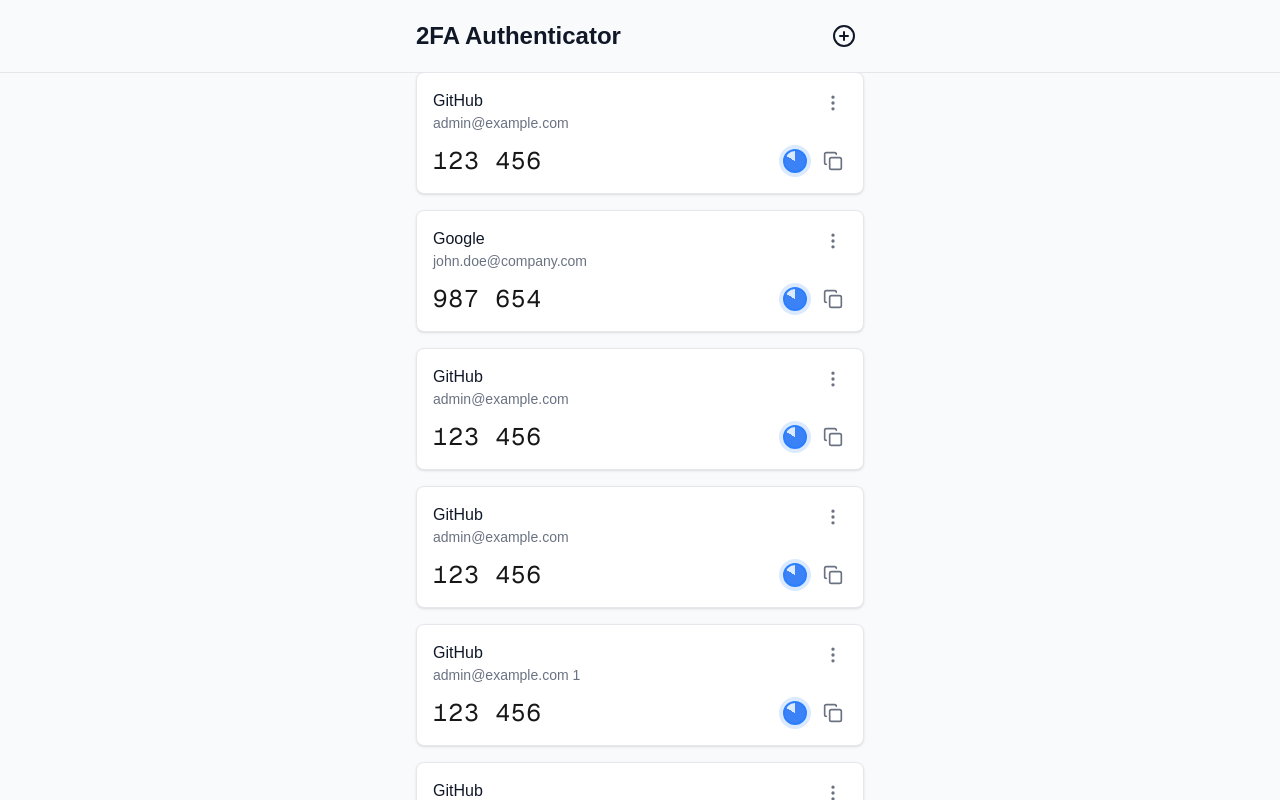
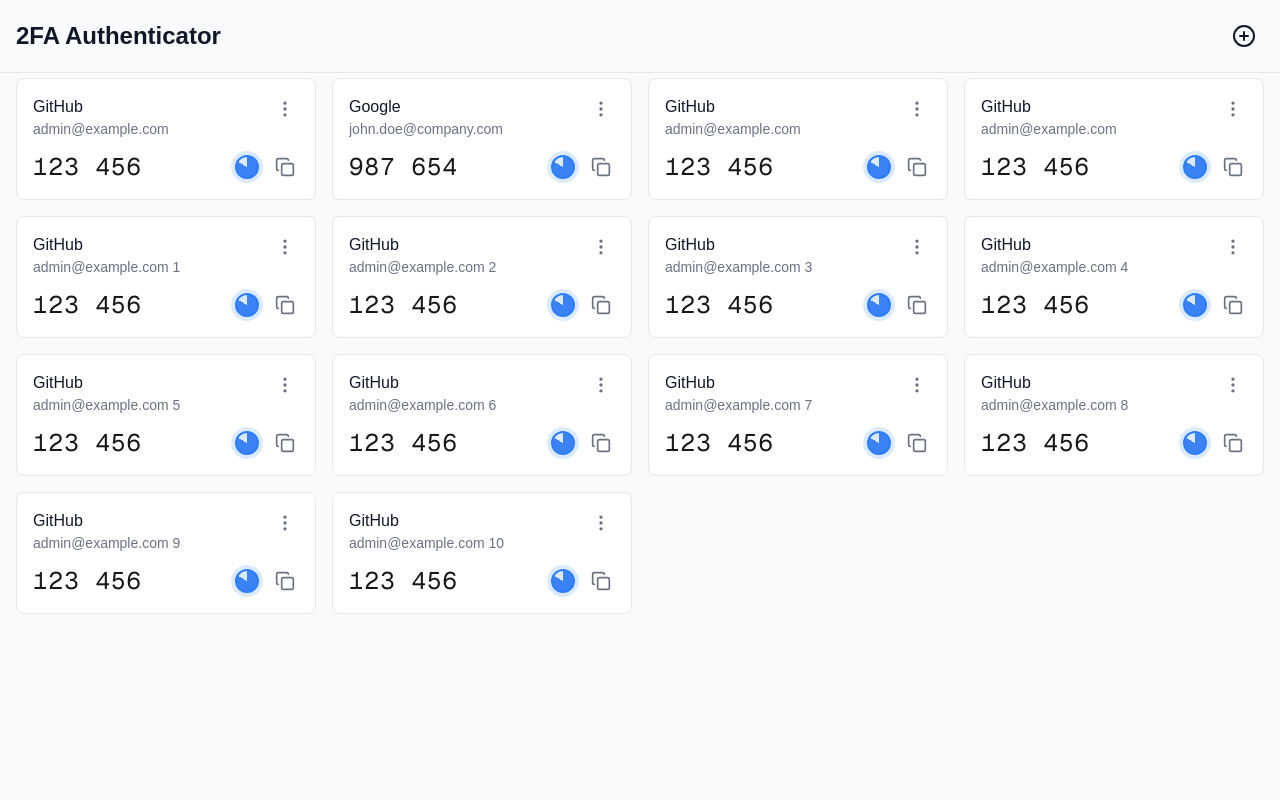
Before and after one commit to sansan-mei/2fa-next, a Next.js app: page / in a window 1280 px wide. Built offline with nearby package versions, Linux system fonts and the light colour scheme.

Commit message:
feat: 增加额外的web端适配

```diff
--- a/src/components/AuthCode.tsx
+++ b/src/components/AuthCode.tsx
@@ -35,13 +35,17 @@
 
   return (
     <>
-      <div className="relative p-4 bg-white rounded-lg shadow-sm border border-gray-200 animate-in slide-in-from-bottom-2 duration-300">
-        <div className="flex justify-between items-start mb-3">
-          <div>
-            <h3 className="font-medium text-gray-900">{issuer}</h3>
-            <p className="text-sm text-gray-500">{name}</p>
+      <div className="group relative p-4 bg-white rounded-lg border border-gray-200 transition-all duration-300 hover:shadow-lg hover:-translate-y-1 hover:border-blue-200 md:hover:scale-[1.02]">
+        <div className="absolute inset-0 bg-gradient-to-br from-blue-50/50 via-transparent to-transparent opacity-0 group-hover:opacity-100 transition-opacity duration-300 rounded-lg pointer-events-none" />
+
+        <div className="relative flex justify-between items-start mb-3">
+          <div className="flex-1 min-w-0">
+            <h3 className="font-medium text-gray-900 truncate group-hover:text-blue-600 transition-colors">
+              {issuer}
+            </h3>
+            <p className="text-sm text-gray-500 truncate">{name}</p>
           </div>
-          <div className="relative">
+          <div className="relative ml-2">
             <button
               className="p-1 hover:bg-gray-100 rounded-full transition-colors"
               onClick={() => setShowMenu(!showMenu)}
@@ -66,29 +70,29 @@
           </div>
         </div>
 
-        <div className="flex items-center justify-between">
-          <div className="font-mono text-2xl tracking-wider select-all">
+        <div className="relative flex items-center justify-between">
+          <div className="font-mono text-2xl tracking-wider select-all group-hover:text-blue-700 transition-colors">
             {code}
           </div>
           <div className="flex items-center gap-2">
-            <div className="w-8 h-8 rounded-full bg-blue-100 flex items-center justify-center">
+            <div className="w-8 h-8 rounded-full bg-blue-100 flex items-center justify-center group-hover:scale-110 transition-transform">
               <div
-                className="w-6 h-6 rounded-full border-2 border-blue-500 transition-all duration-200 ease-linear"
+                className="w-6 h-6 rounded-full border-2 border-blue-500 transition-all duration-200 ease-linear group-hover:border-blue-600"
                 style={{
                   background: `conic-gradient(#3b82f6 ${timeRemaining}%, transparent ${timeRemaining}%)`,
                 }}
               />
             </div>
             <button
-              className="p-1 hover:bg-gray-100 rounded-full transition-colors relative group"
+              className="p-1 hover:bg-gray-100 rounded-full transition-all relative group/copy"
               onClick={handleCopy}
             >
               {copied ? (
                 <Check className="w-5 h-5 text-green-500 animate-in fade-in-0 duration-200" />
               ) : (
-                <Copy className="w-5 h-5 text-gray-500" />
+                <Copy className="w-5 h-5 text-gray-500 group-hover:text-blue-600 transition-colors" />
               )}
-              <span className="absolute -top-8 right-0 bg-gray-900 text-white text-xs px-2 py-1 rounded opacity-0 group-hover:opacity-100 transition-opacity pointer-events-none whitespace-nowrap">
+              <span className="absolute -top-8 right-0 bg-gray-900 text-white text-xs px-2 py-1 rounded opacity-0 group-hover/copy:opacity-100 transition-opacity pointer-events-none whitespace-nowrap">
                 {copied ? "Copied!" : "Copy code"}
               </span>
             </button>
@@ -100,8 +104,8 @@
         isOpen={showDeleteDialog}
         onClose={() => setShowDeleteDialog(false)}
         onConfirm={onDelete || (() => {})}
-        title={`是否删除 2FA Code`}
-        description={`确定要删除 ${issuer} (${name}) 的 Code 吗？此操作无法撤销。`}
+        title="Delete Authentication Code"
+        description={`Are you sure you want to delete the authentication code for ${issuer} (${name})? This action cannot be undone.`}
       />
     </>
   );
--- a/src/components/AuthContent.tsx
+++ b/src/components/AuthContent.tsx
@@ -40,7 +40,7 @@
   return (
     <div className="flex flex-col h-screen bg-gray-50">
       <header className="fixed top-0 left-0 right-0 bg-gray-50 z-10 px-4 py-4 border-b border-gray-200">
-        <div className="max-w-md mx-auto flex justify-between items-center">
+        <div className="max-w-7xl mx-auto flex justify-between items-center">
           <h1 className="text-2xl font-bold text-gray-900">
             2FA Authenticator
           </h1>
@@ -53,11 +53,10 @@
         </div>
       </header>
 
-      <main className="flex-1 overflow-auto pt-[72px] pb-[50px] px-4">
-        <div className="max-w-md mx-auto">
-          <div className="flex flex-col gap-4">
+      <main className="flex-1 overflow-auto pt-[72px] pb-4 px-4">
+        <div className="max-w-7xl mx-auto mt-1.5">
           {codes.length === 0 ? (
-              <div className="flex flex-col items-center justify-center py-12 px-4 border-2 border-dashed border-gray-300 rounded-lg animate-in fade-in duration-500">
+            <div className="max-w-md mx-auto flex flex-col items-center justify-center py-12 px-4 border-2 border-dashed border-gray-300 rounded-lg animate-in fade-in duration-500">
               <PlusCircle className="w-12 h-12 text-gray-400 mb-4" />
               <h3 className="text-lg font-medium text-gray-900">
                 No codes yet
@@ -74,7 +73,7 @@
               </button>
             </div>
           ) : (
-              <>
+            <div className="grid grid-cols-1 md:grid-cols-2 lg:grid-cols-3 xl:grid-cols-4 gap-4 auto-rows-max">
               {codes.map((code) => (
                 <AuthCode
                   key={code.id}
@@ -85,9 +84,8 @@
                   onDelete={() => handleDelete(code.id)}
                 />
               ))}
-              </>
+            </div>
           )}
-          </div>
         </div>
       </main>
 
```
Lines whose indentation alone changed are shown as unchanged.
